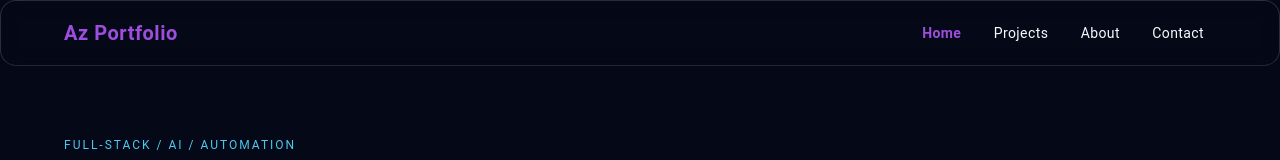
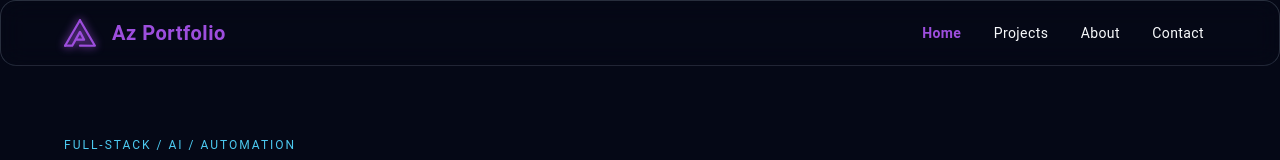
Before and after one commit to minisimp/web-portfolio, a React app in the folder frontend/: page / in a window 1280 px wide. Shown: the top 160 px of the page. Built offline with nearby package versions, Linux system fonts and the light colour scheme; the HTML template or start-up script is replaced by a standard one.

Commit message:
Add logo SVG and integrate into header

```diff
--- a/frontend/src/components/layout.tsx
+++ b/frontend/src/components/layout.tsx
@@ -8,6 +8,7 @@ import {
   Box,
 } from "@mui/material";
 import { Outlet, Link as RouterLink, useLocation } from "react-router-dom";
+import Logo from "../assets/logo.svg";
 
 const NAV_LINKS = [
   { label: "Home", to: "/" },
@@ -30,13 +31,24 @@ export default function Layout() {
     >
       <AppBar position="sticky" color="transparent">
         <Container maxWidth="lg">
-          <Toolbar disableGutters sx={{ py: 1 }}>
+          <Toolbar disableGutters sx={{ py: 1.2 }}>
+            <img
+              src={Logo}
+              alt="Az Logo"
+              style={{
+                width: 32,
+                height: 32,
+                filter: "drop-shadow(0 0 4px #9d4edd)",
+              }}
+            ></img>
+
             <Typography
               variant="h6"
               sx={{
                 flexGrow: 1,
                 fontWeight: 600,
                 letterSpacing: 0.5,
+                paddingLeft: 2,
                 color: "primary.light",
               }}
             >
```
Also changed, not shown: frontend/src/assets/logo.svg (added).
